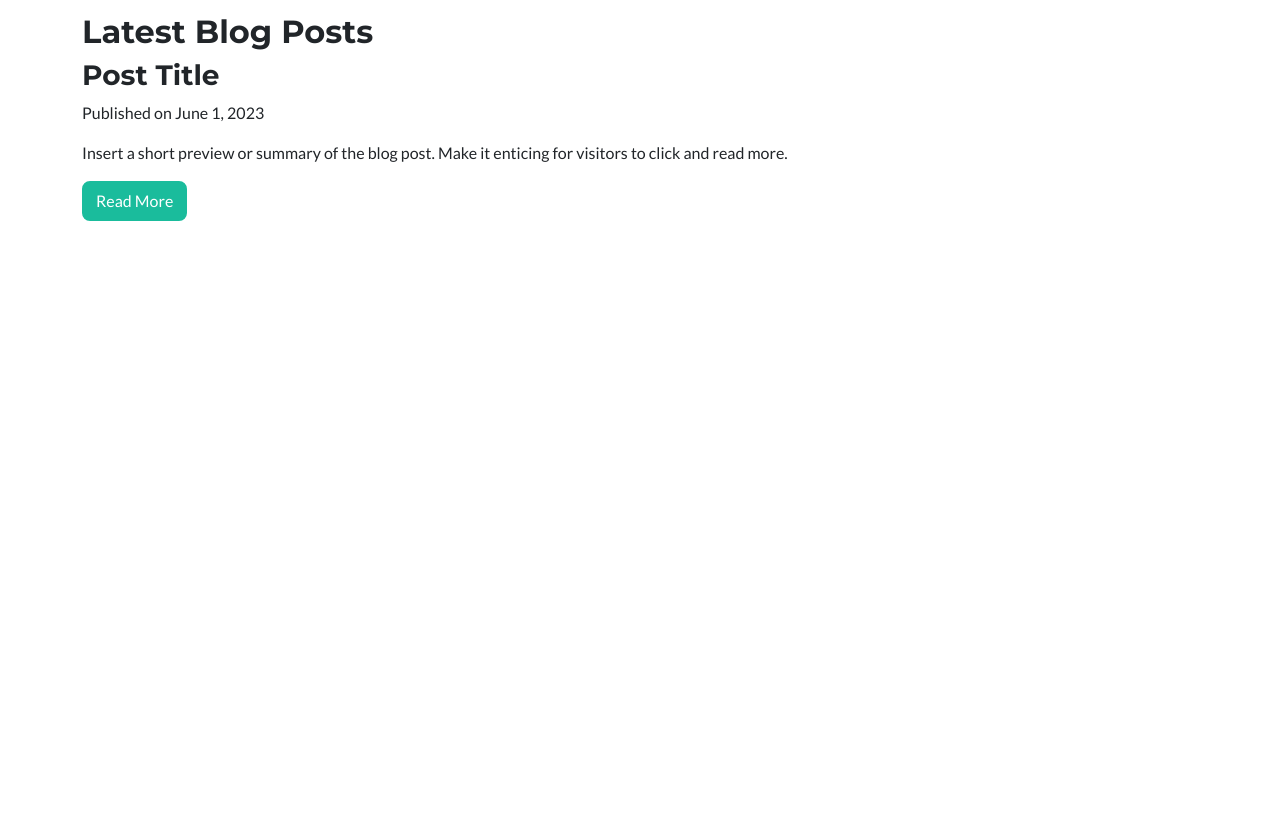
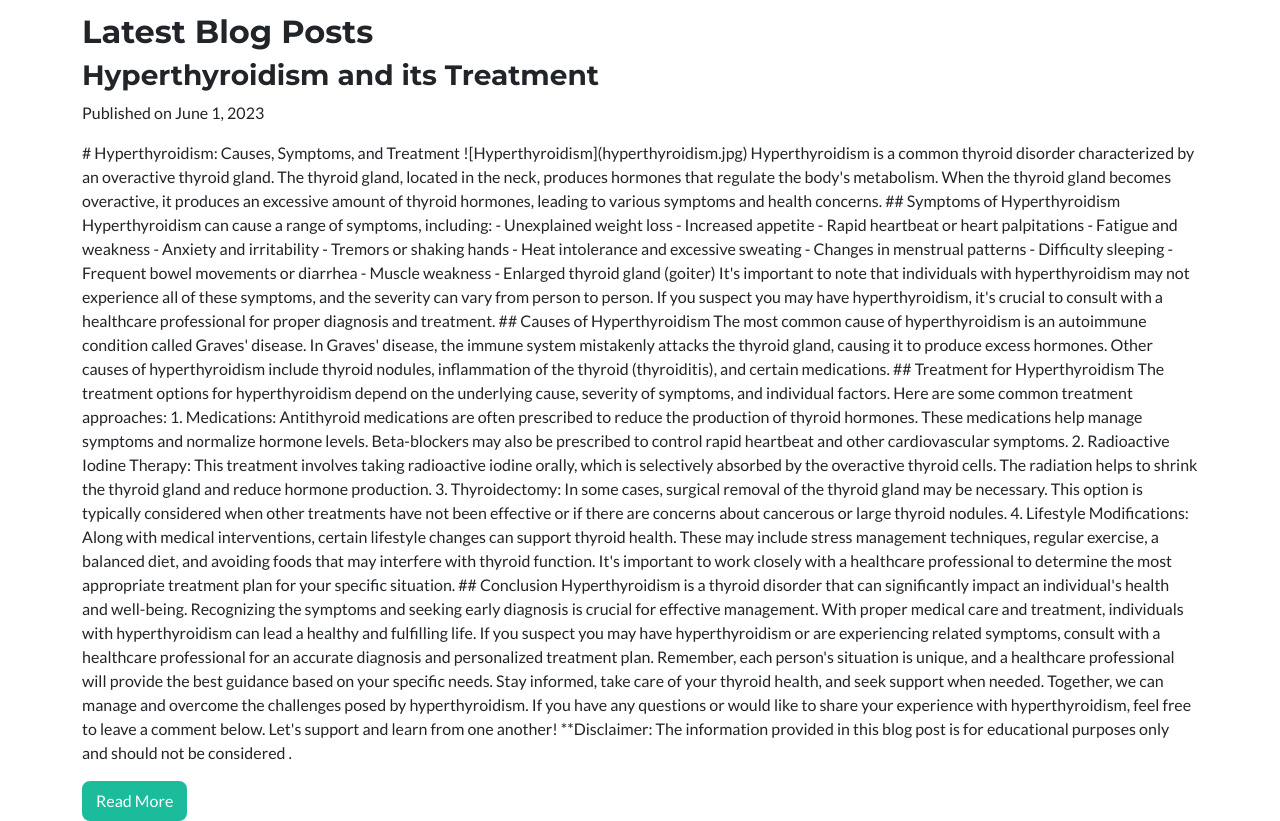
Before and after one commit to yehbimal/bimalgautam, a plain HTML site: page index.html in a window 1280 px wide. Shown: the part 2068-2889 px from the top of the page. Before the commit the page ends 2289 px from the top, so only its background shows below. Drawn offline with Linux system fonts and the light colour scheme.

Commit message:
Update index.html

```diff
--- a/index.html
+++ b/index.html
@@ -67,9 +67,63 @@ Bimal Gautam".</p>
       <h2 class="section-title">Latest Blog Posts</h2>
       <!-- Insert your blog post previews here -->
       <div class="blog-post">
-        <h3 class="blog-post-title">Post Title</h3>
+        <h3 class="blog-post-title">Hyperthyroidism and its Treatment</h3>
         <p class="blog-post-date">Published on June 1, 2023</p>
-        <p class="blog-post-content">Insert a short preview or summary of the blog post. Make it enticing for visitors to click and read more.</p>
+        <p class="blog-post-content"># Hyperthyroidism: Causes, Symptoms, and Treatment
+
+![Hyperthyroidism](hyperthyroidism.jpg)
+
+Hyperthyroidism is a common thyroid disorder characterized by an overactive thyroid gland. The thyroid gland, located in the neck, produces hormones that regulate the body's metabolism. When the thyroid gland becomes overactive, it produces an excessive amount of thyroid hormones, leading to various symptoms and health concerns.
+
+## Symptoms of Hyperthyroidism
+
+Hyperthyroidism can cause a range of symptoms, including:
+
+- Unexplained weight loss
+- Increased appetite
+- Rapid heartbeat or heart palpitations
+- Fatigue and weakness
+- Anxiety and irritability
+- Tremors or shaking hands
+- Heat intolerance and excessive sweating
+- Changes in menstrual patterns
+- Difficulty sleeping
+- Frequent bowel movements or diarrhea
+- Muscle weakness
+- Enlarged thyroid gland (goiter)
+
+It's important to note that individuals with hyperthyroidism may not experience all of these symptoms, and the severity can vary from person to person. If you suspect you may have hyperthyroidism, it's crucial to consult with a healthcare professional for proper diagnosis and treatment.
+
+## Causes of Hyperthyroidism
+
+The most common cause of hyperthyroidism is an autoimmune condition called Graves' disease. In Graves' disease, the immune system mistakenly attacks the thyroid gland, causing it to produce excess hormones. Other causes of hyperthyroidism include thyroid nodules, inflammation of the thyroid (thyroiditis), and certain medications.
+
+## Treatment for Hyperthyroidism
+
+The treatment options for hyperthyroidism depend on the underlying cause, severity of symptoms, and individual factors. Here are some common treatment approaches:
+
+1. Medications: Antithyroid medications are often prescribed to reduce the production of thyroid hormones. These medications help manage symptoms and normalize hormone levels. Beta-blockers may also be prescribed to control rapid heartbeat and other cardiovascular symptoms.
+
+2. Radioactive Iodine Therapy: This treatment involves taking radioactive iodine orally, which is selectively absorbed by the overactive thyroid cells. The radiation helps to shrink the thyroid gland and reduce hormone production.
+
+3. Thyroidectomy: In some cases, surgical removal of the thyroid gland may be necessary. This option is typically considered when other treatments have not been effective or if there are concerns about cancerous or large thyroid nodules.
+
+4. Lifestyle Modifications: Along with medical interventions, certain lifestyle changes can support thyroid health. These may include stress management techniques, regular exercise, a balanced diet, and avoiding foods that may interfere with thyroid function.
+
+It's important to work closely with a healthcare professional to determine the most appropriate treatment plan for your specific situation.
+
+## Conclusion
+
+Hyperthyroidism is a thyroid disorder that can significantly impact an individual's health and well-being. Recognizing the symptoms and seeking early diagnosis is crucial for effective management. With proper medical care and treatment, individuals with hyperthyroidism can lead a healthy and fulfilling life.
+
+If you suspect you may have hyperthyroidism or are experiencing related symptoms, consult with a healthcare professional for an accurate diagnosis and personalized treatment plan. Remember, each person's situation is unique, and a healthcare professional will provide the best guidance based on your specific needs.
+
+Stay informed, take care of your thyroid health, and seek support when needed. Together, we can manage and overcome the challenges posed by hyperthyroidism.
+
+If you have any questions or would like to share your experience with hyperthyroidism, feel free to leave a comment below. Let's support and learn from one another!
+
+**Disclaimer: The information provided in this blog post is for educational purposes only and should not be considered
+          .</p>
         <a href="#" class="btn btn-primary">Read More</a>
       </div>
       <!-- Repeat the blog post structure for other posts -->
```
